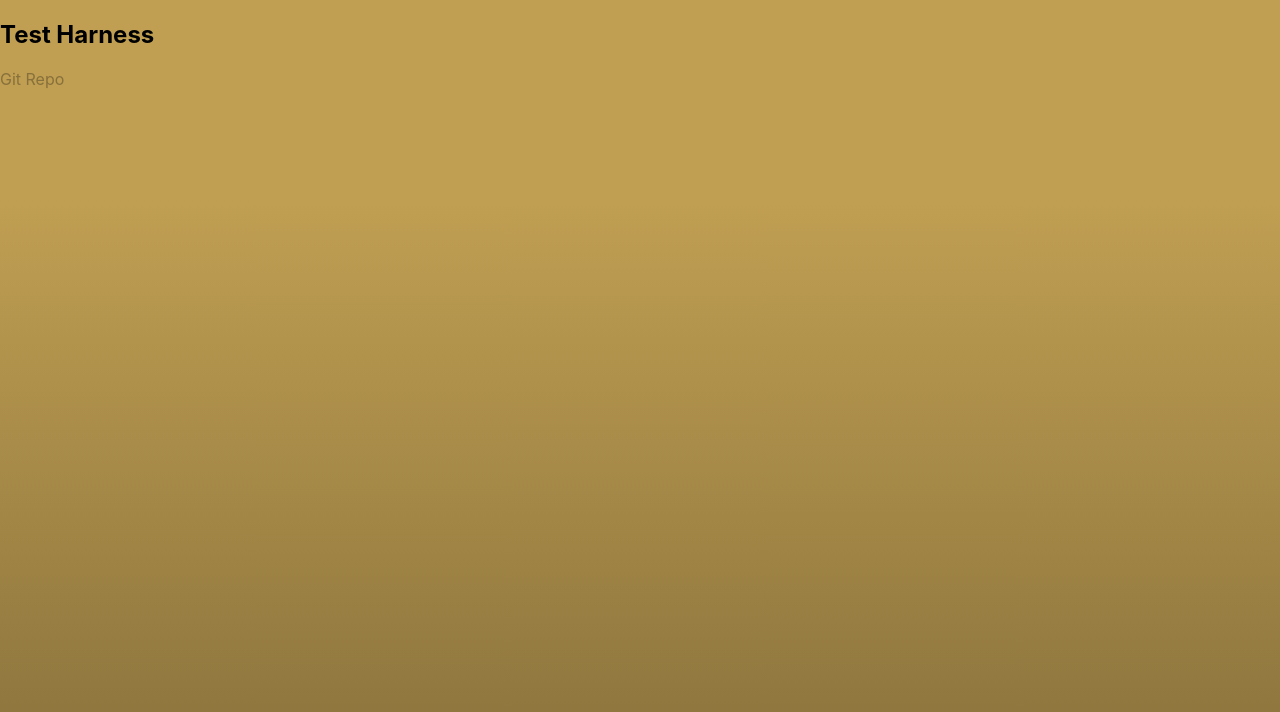
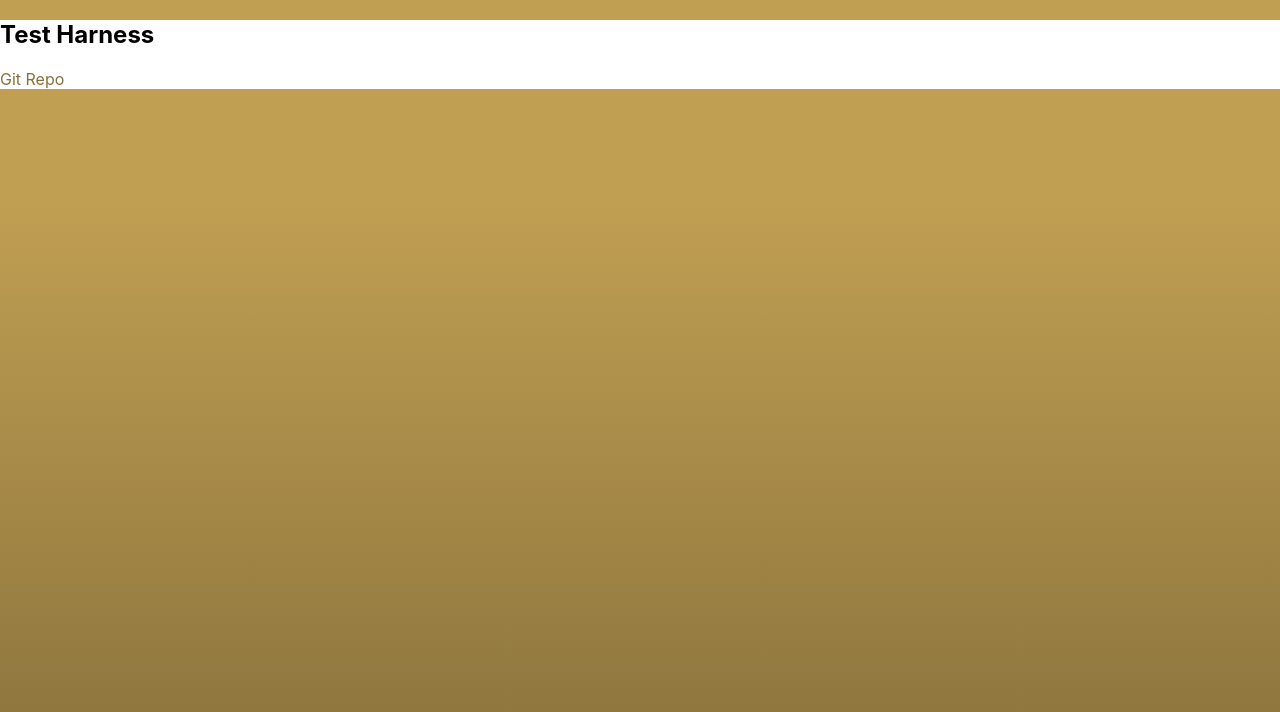
Before and after one commit to goldlabel-apps/test-harness, a React (Create React App) app: page / in a window 1280 px wide. Shown: the top 712 px of the page. Built offline with nearby package versions, Linux system fonts and the light colour scheme.

Commit message:
Update styles

```diff
--- a/src/Baseline/Baseline.tsx
+++ b/src/Baseline/Baseline.tsx
@@ -1,10 +1,12 @@
 import React from "react"
 import "./gold.css"
+
+// import {Counter} from "@listingslab/icon"
 
 function Baseline() {
   return (
     <div>
-      <header>
+      <header style={{background:"white"}}>
         <h2>Test Harness</h2>
         <a
           href="https://github.com/listingslab-goldlabel/test-harness"
@@ -14,6 +16,8 @@ function Baseline() {
           Git Repo
         </a>
 
+        {/* <Counter /> */}
+
       </header>
     </div>
   )
```
Also changed, not shown: package.json (+6 -7 lines), 2 other files (tests, documents, lock files or other folders).
